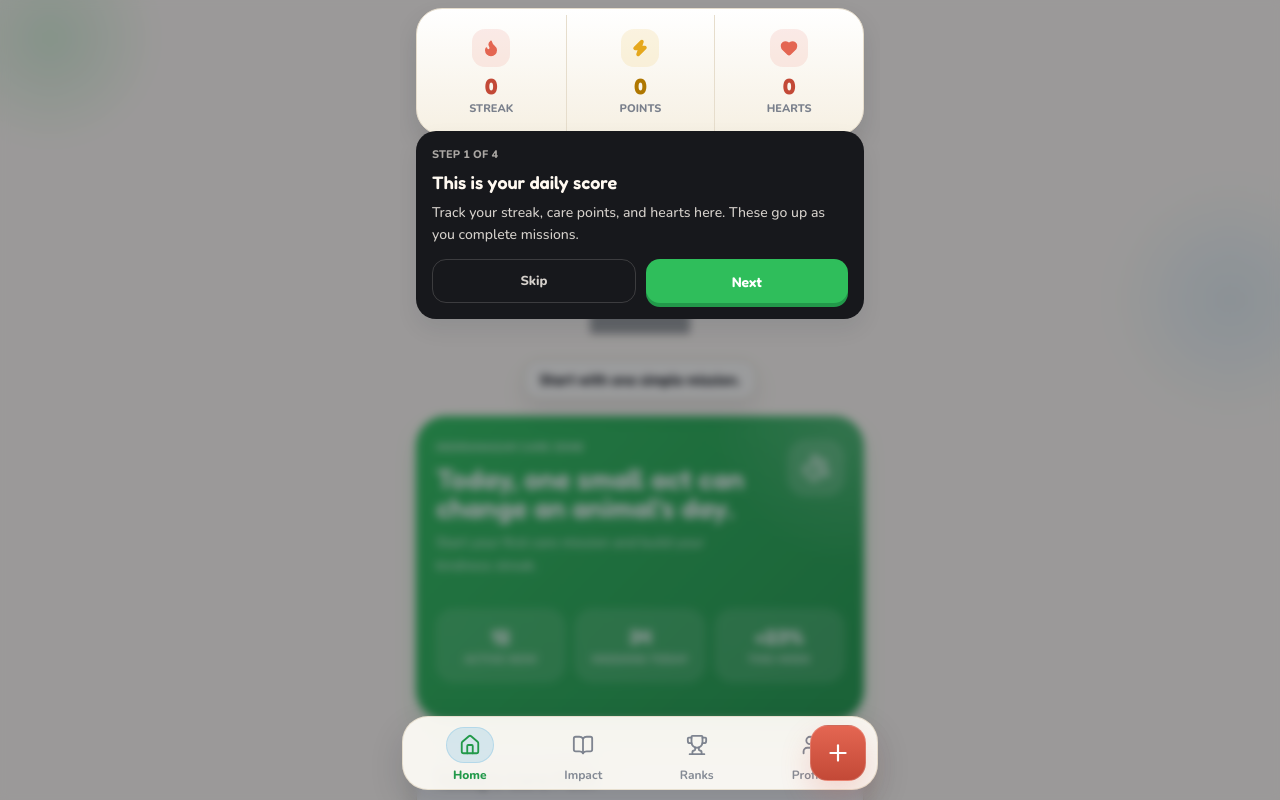
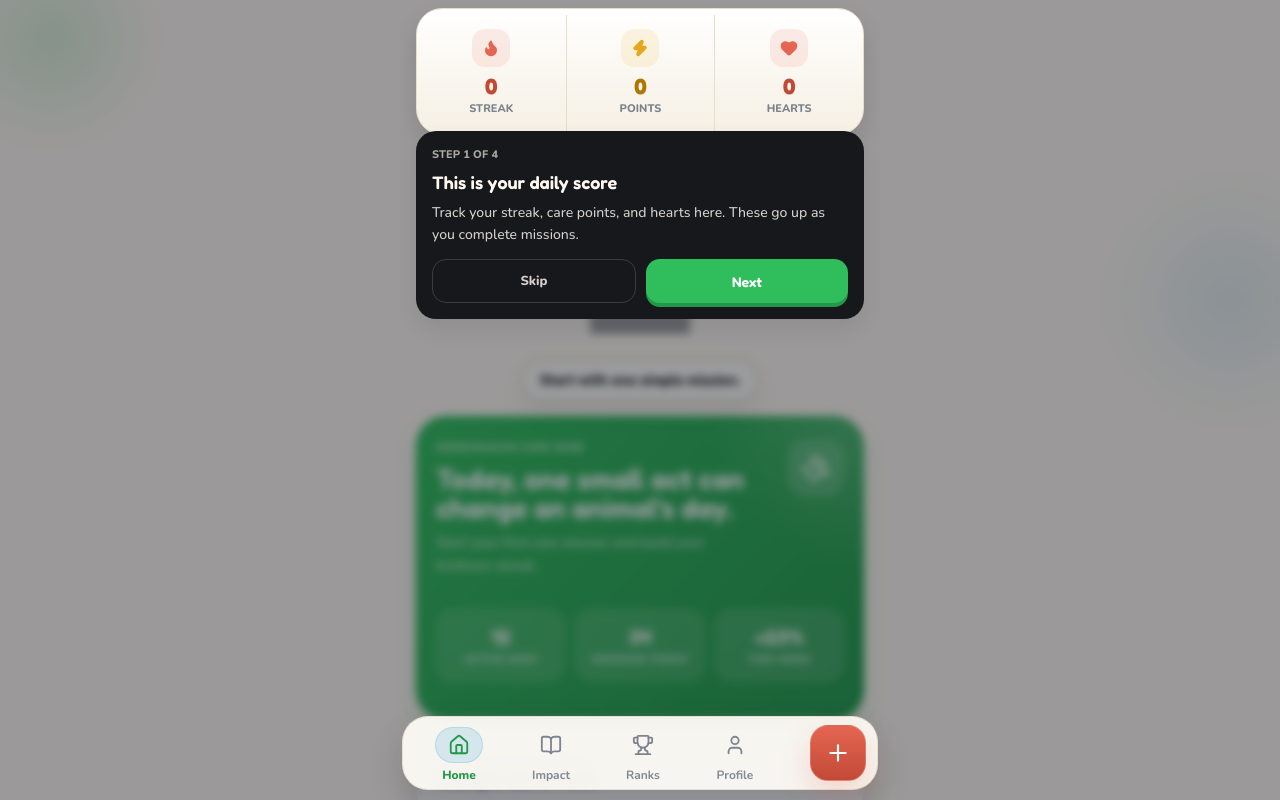
Before and after one commit to mechuca/gamified-straytopia, a Next.js app in the folder straytopia-web/: page / in a window 1280 px wide. Both pictures are taken after a click on the button "Skip". Shown: the top 800 px of the page. Built offline with nearby package versions, Linux system fonts and the light colour scheme; grey boxes are pictures that could not be loaded.

Commit message:
fix: ensure profile visible in tab bar

```diff
--- a/straytopia-web/src/app/page.tsx
+++ b/straytopia-web/src/app/page.tsx
@@ -423,7 +423,7 @@ function TabBar({ active, onChange }: { active: string; onChange: (t: string) =>
     <div style={{ position: 'fixed', left: 0, right: 0, bottom: 0, zIndex: 50 }}>
       <div style={{ maxWidth: 500, margin: '0 auto', padding: `10px 12px calc(${safeBottom} + 10px)` }}>
         <div style={{ position: 'relative' }}>
-          <div style={{ height: 74, paddingRight: 96, backgroundColor: withOpacity(C.navBackground, 0.92), backdropFilter: 'blur(18px)', borderRadius: 26, border: `1px solid ${withOpacity(C.border, 0.9)}`, display: 'grid', gridTemplateColumns: 'repeat(4, 1fr)', alignItems: 'center', padding: '8px 10px', boxShadow: `0 14px 34px ${withOpacity(C.shadow, 0.14)}` }}>
+          <div style={{ height: 74, backgroundColor: withOpacity(C.navBackground, 0.92), backdropFilter: 'blur(18px)', borderRadius: 26, border: `1px solid ${withOpacity(C.border, 0.9)}`, display: 'grid', gridTemplateColumns: 'repeat(4, 1fr)', alignItems: 'center', padding: '8px 96px 8px 10px', boxShadow: `0 14px 34px ${withOpacity(C.shadow, 0.14)}` }}>
           {tabs.map((t) => {
             const isActive = active === t.id;
             const pillBg = isActive ? withOpacity(C.sky, 0.16) : 'transparent';
```
